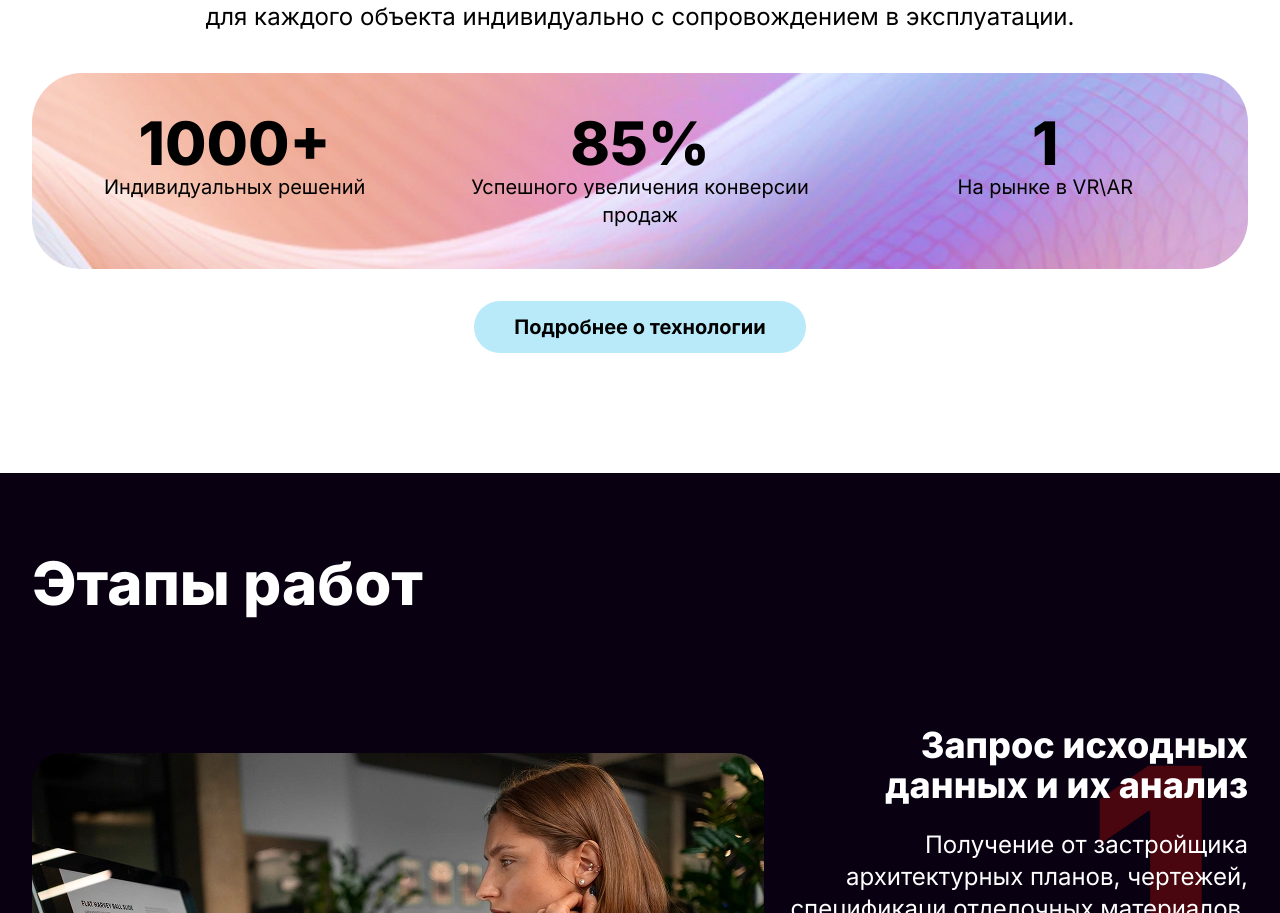
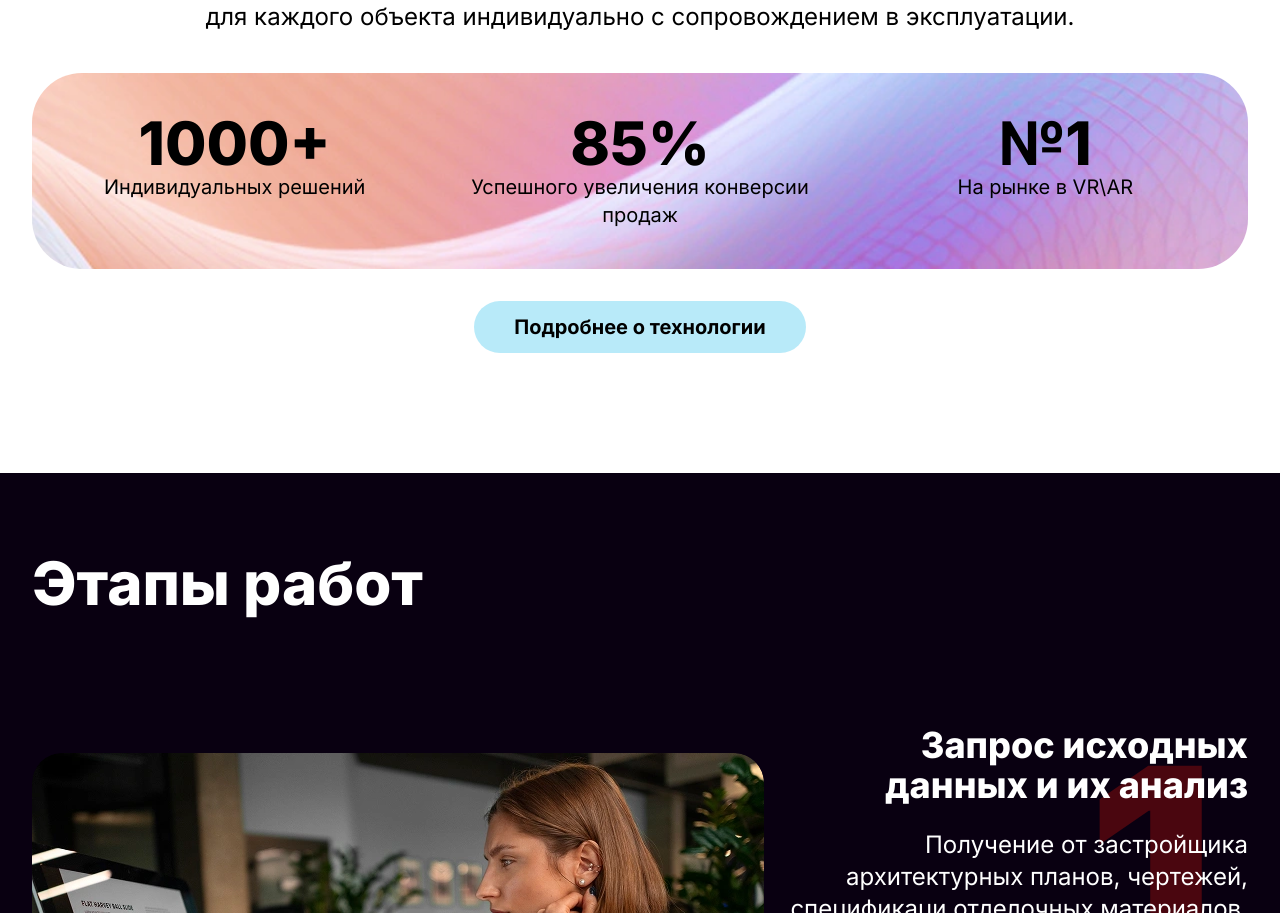
Before and after one commit to sense-and-home/sense-and-home-client, a React (Vite) app: page / in a window 1280 px wide. Shown: the part 1169-2082 px from the top of the page. Built offline with nearby package versions, Linux system fonts and the light colour scheme; no server answers.

Commit message:
fix: text improvement

```diff
--- a/src/sections/AboutSection.tsx
+++ b/src/sections/AboutSection.tsx
@@ -42,7 +42,7 @@ export function AboutSection() {
 
           <div className="text-center">
             <div className="heading text-3xl font-extrabold md:text-4xl lg:text-6xl">
-              1
+              №1
             </div>
             <div className="text-lg md:text-xl">На рынке в VR\AR</div>
           </div>
```
